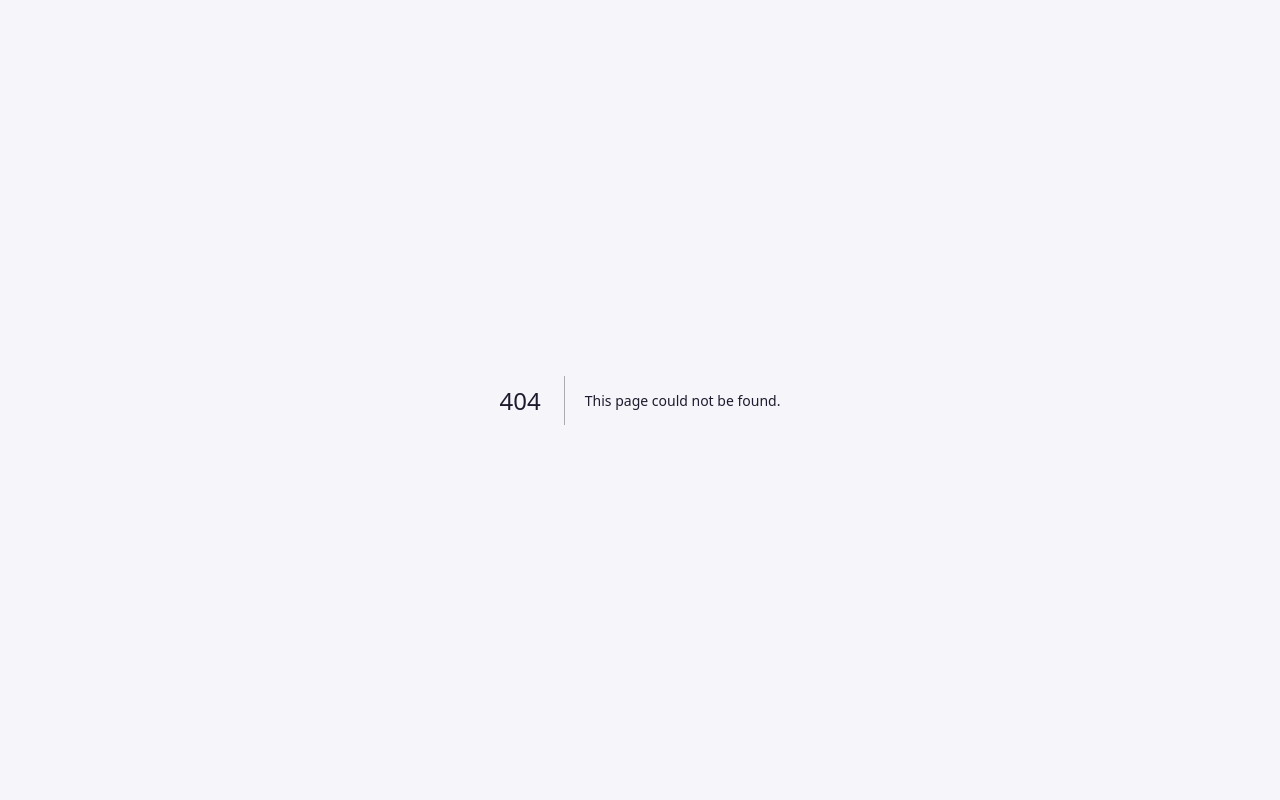
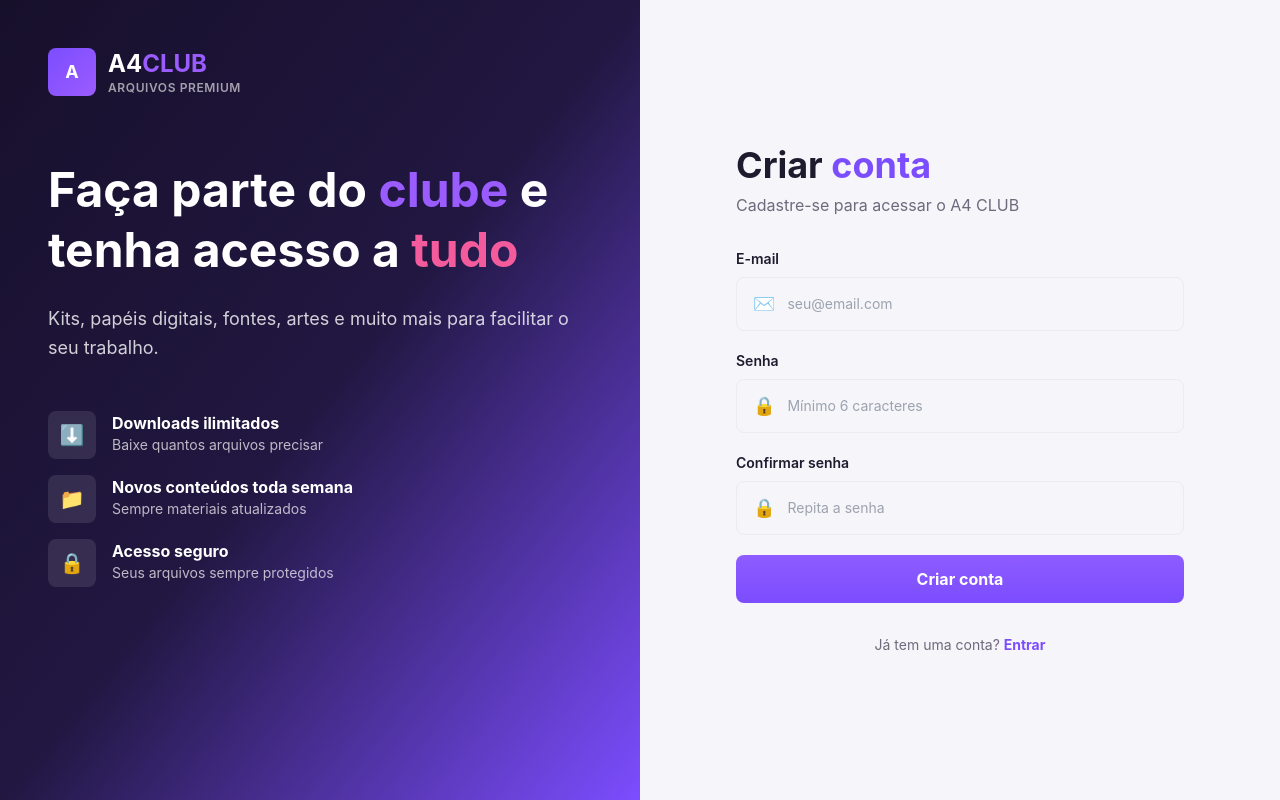
Before and after one commit to brunooportilho-10/a4club-frontend1, a Next.js app: page /cadastro in a window 1280 px wide. Before the commit this address had no page. Built offline with nearby package versions, Linux system fonts and the light colour scheme; no server answers.

Commit message:
Create page.tsx

```diff
--- /dev/null
+++ b/app/cadastro/page.tsx
@@ -0,0 +1,206 @@
+'use client'
+
+import { useState, useEffect } from 'react'
+import { useRouter } from 'next/navigation'
+import { useAuth } from '@/lib/auth'
+
+export default function CadastroPage() {
+  const router = useRouter()
+  const { user, register, isLoading, error } = useAuth()
+  const [email, setEmail] = useState('')
+  const [password, setPassword] = useState('')
+  const [confirmar, setConfirmar] = useState('')
+  const [localError, setLocalError] = useState('')
+  const [sucesso, setSucesso] = useState(false)
+
+  useEffect(() => {
+    useAuth.getState().hydrate()
+    if (user && !sucesso) {
+      router.push('/')
+    }
+  }, [user, router, sucesso])
+
+  const handleCadastro = async (e: React.FormEvent) => {
+    e.preventDefault()
+    setLocalError('')
+
+    if (password !== confirmar) {
+      setLocalError('As senhas não coincidem')
+      return
+    }
+    if (password.length < 6) {
+      setLocalError('A senha deve ter no mínimo 6 caracteres')
+      return
+    }
+
+    try {
+      await register(email, password)
+      setSucesso(true)
+    } catch (err: any) {
+      setLocalError(err.message || 'Erro ao criar a conta')
+    }
+  }
+
+  if (sucesso) {
+    return (
+      <div className="min-h-screen bg-bg flex items-center justify-center p-6">
+        <div className="max-w-sm w-full text-center">
+          <div className="w-16 h-16 rounded-2xl bg-primary/10 flex items-center justify-center text-3xl mx-auto mb-5">
+            ✅
+          </div>
+          <h1 className="text-xl font-bold mb-2">Conta criada com sucesso!</h1>
+          <p className="text-sm text-muted mb-6">
+            Seu cadastro foi feito. Agora é só aguardar a liberação do
+            administrador do A4 CLUB para começar a baixar os arquivos.
+          </p>
+          <button
+            onClick={() => router.push('/')}
+            className="grad-btn text-white font-bold py-3 px-6 rounded-lg"
+          >
+            Ir para o clube
+          </button>
+        </div>
+      </div>
+    )
+  }
+
+  return (
+    <div className="min-h-screen bg-bg flex">
+      {/* Left side - Brand */}
+      <div className="hidden lg:flex lg:w-1/2 bg-gradient-to-br from-sidebar via-sidebar-2 to-primary text-white flex-col justify-between p-12">
+        <div>
+          <div className="flex items-center gap-3 mb-16">
+            <div className="w-12 h-12 rounded-lg bg-gradient-to-br from-primary to-primary-2 flex items-center justify-center font-bold text-lg">
+              A
+            </div>
+            <div>
+              <div className="font-bold text-2xl">A4<span className="text-primary-2">CLUB</span></div>
+              <div className="text-xs text-white/60 font-semibold tracking-wider">ARQUIVOS PREMIUM</div>
+            </div>
+          </div>
+
+          <h1 className="text-5xl font-bold leading-tight mb-6">
+            Faça parte do <span className="text-primary-2">clube</span> e tenha acesso a <span className="text-pink">tudo</span>
+          </h1>
+          <p className="text-lg text-white/80 mb-12 leading-relaxed">
+            Kits, papéis digitais, fontes, artes e muito mais para facilitar o seu trabalho.
+          </p>
+
+          <div className="space-y-4">
+            <div className="flex gap-4">
+              <div className="w-12 h-12 rounded-lg bg-white/10 flex items-center justify-center text-xl flex-shrink-0">
+                ⬇️
+              </div>
+              <div>
+                <div className="font-bold">Downloads ilimitados</div>
+                <div className="text-sm text-white/70">Baixe quantos arquivos precisar</div>
+              </div>
+            </div>
+            <div className="flex gap-4">
+              <div className="w-12 h-12 rounded-lg bg-white/10 flex items-center justify-center text-xl flex-shrink-0">
+                📁
+              </div>
+              <div>
+                <div className="font-bold">Novos conteúdos toda semana</div>
+                <div className="text-sm text-white/70">Sempre materiais atualizados</div>
+              </div>
+            </div>
+            <div className="flex gap-4">
+              <div className="w-12 h-12 rounded-lg bg-white/10 flex items-center justify-center text-xl flex-shrink-0">
+                🔒
+              </div>
+              <div>
+                <div className="font-bold">Acesso seguro</div>
+                <div className="text-sm text-white/70">Seus arquivos sempre protegidos</div>
+              </div>
+            </div>
+          </div>
+        </div>
+      </div>
+
+      {/* Right side - Form */}
+      <div className="w-full lg:w-1/2 flex flex-col justify-center px-6 sm:px-12 py-12">
+        <div className="max-w-md w-full mx-auto">
+          <h2 className="text-4xl font-bold mb-2">
+            Criar <span className="text-primary">conta</span>
+          </h2>
+          <p className="text-muted mb-8">Cadastre-se para acessar o A4 CLUB</p>
+
+          <form onSubmit={handleCadastro} className="space-y-5">
+            <div>
+              <label className="flex justify-between text-sm font-semibold mb-2">
+                <span>E-mail</span>
+              </label>
+              <div className="flex items-center gap-3 border border-border rounded-lg px-4 py-3 focus-within:border-primary focus-within:ring-4 focus-within:ring-primary/10 transition">
+                <span className="text-lg">✉️</span>
+                <input
+                  type="email"
+                  placeholder="seu@email.com"
+                  value={email}
+                  onChange={(e) => setEmail(e.target.value)}
+                  className="flex-1 outline-none bg-transparent text-sm"
+                  required
+                />
+              </div>
+            </div>
+
+            <div>
+              <label className="flex justify-between text-sm font-semibold mb-2">
+                <span>Senha</span>
+              </label>
+              <div className="flex items-center gap-3 border border-border rounded-lg px-4 py-3 focus-within:border-primary focus-within:ring-4 focus-within:ring-primary/10 transition">
+                <span className="text-lg">🔒</span>
+                <input
+                  type="password"
+                  placeholder="Mínimo 6 caracteres"
+                  value={password}
+                  onChange={(e) => setPassword(e.target.value)}
+                  className="flex-1 outline-none bg-transparent text-sm"
+                  required
+                />
+              </div>
+            </div>
+
+            <div>
+              <label className="flex justify-between text-sm font-semibold mb-2">
+                <span>Confirmar senha</span>
+              </label>
+              <div className="flex items-center gap-3 border border-border rounded-lg px-4 py-3 focus-within:border-primary focus-within:ring-4 focus-within:ring-primary/10 transition">
+                <span className="text-lg">🔒</span>
+                <input
+                  type="password"
+                  placeholder="Repita a senha"
+                  value={confirmar}
+                  onChange={(e) => setConfirmar(e.target.value)}
+                  className="flex-1 outline-none bg-transparent text-sm"
+                  required
+                />
+              </div>
+            </div>
+
+            {(error || localError) && (
+              <div className="bg-pink/10 border border-pink text-pink px-4 py-3 rounded-lg text-sm">
+                {error || localError}
+              </div>
+            )}
+
+            <button
+              type="submit"
+              disabled={isLoading}
+              className="w-full grad-btn text-white font-bold py-3 rounded-lg transition hover:shadow-lg disabled:opacity-50 disabled:cursor-not-allowed"
+            >
+              {isLoading ? 'Criando conta...' : 'Criar conta'}
+            </button>
+          </form>
+
+          <p className="text-center text-sm text-muted mt-8">
+            Já tem uma conta?{' '}
+            <a href="/login" className="text-primary font-bold hover:underline">
+              Entrar
+            </a>
+          </p>
+        </div>
+      </div>
+    </div>
+  )
+}
```
